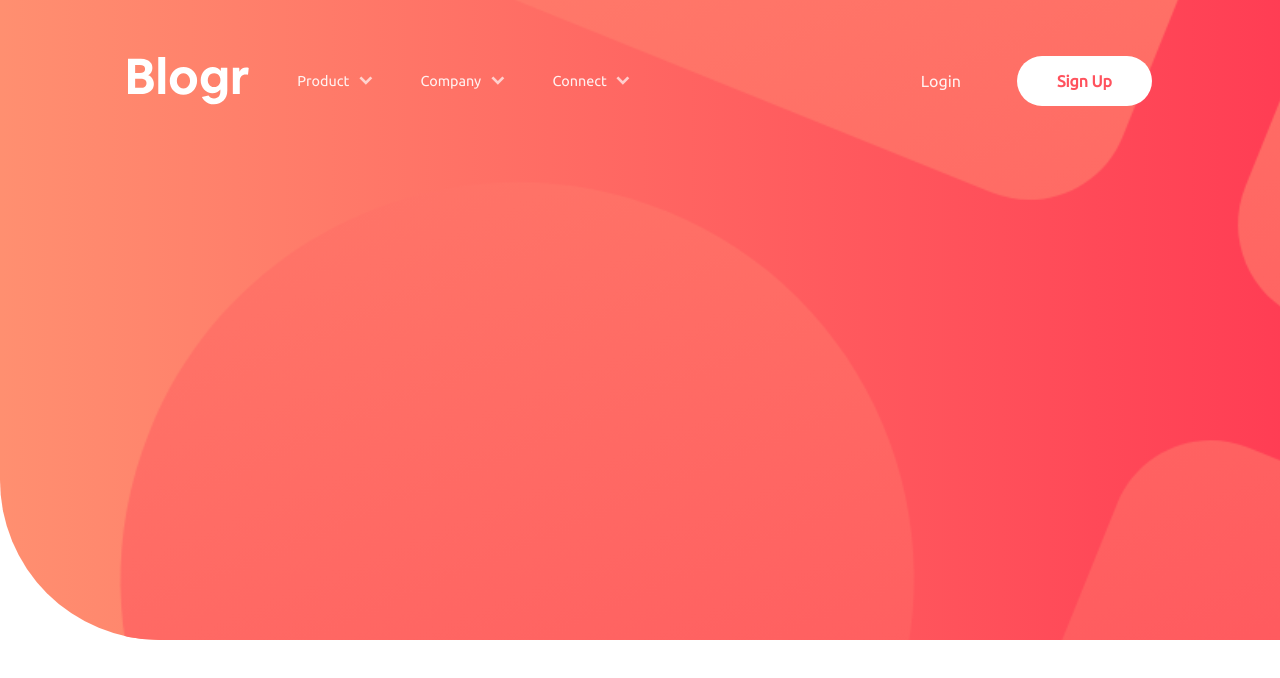
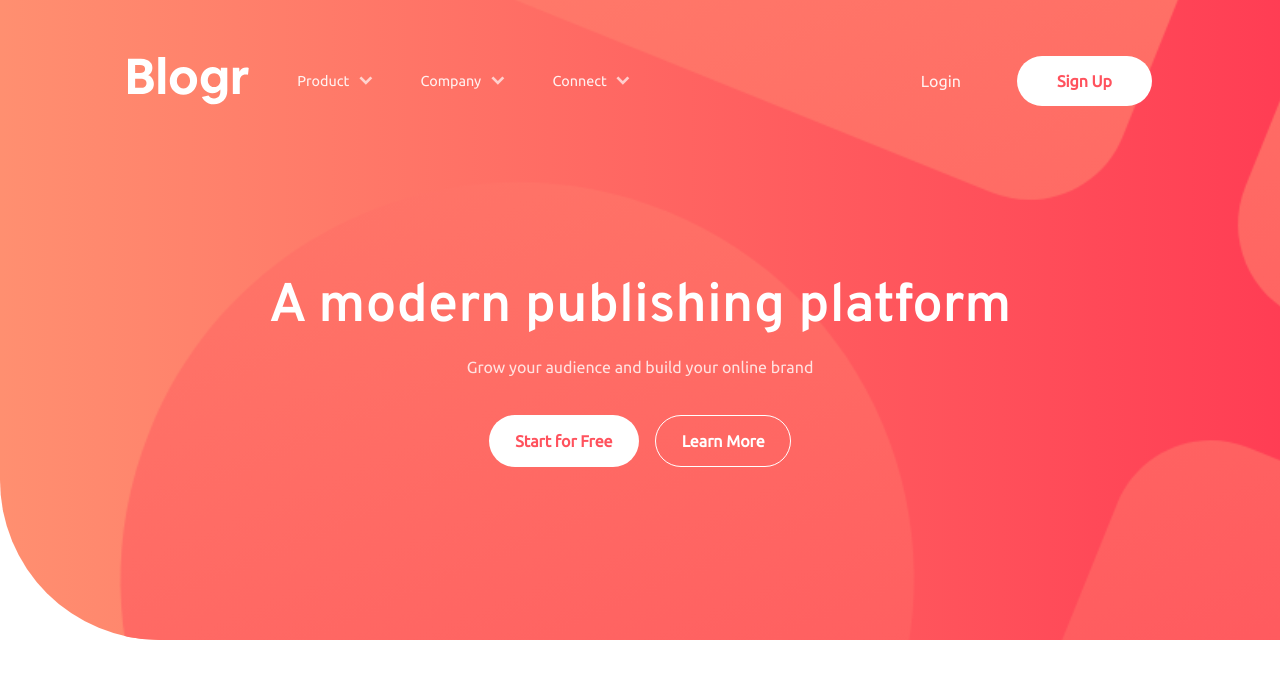
Before and after one commit to sohail-webdev/blogr-landing-page, a React (Vite) app: page / in a window 1280 px wide. Shown: the top 678 px of the page. Built offline with nearby package versions, Linux system fonts and the light colour scheme.

Commit message:
feat: code hero section

```diff
--- a/src/App.jsx
+++ b/src/App.jsx
@@ -1,5 +1,6 @@
 import { useState, useCallback } from "react";
 import Header from "./components/Header";
+import Hero from "./components/Hero";
 
 function App() {
   const [visibleDropdownId, setVisibleDropdownId] = useState(null);
@@ -17,6 +18,7 @@ function App() {
       <div className="header-hero-wrapper">
         <div className="header-hero-bg-pattern"></div>
         <Header visibleDropdownId={visibleDropdownId} toggle_visible_dropdown_id={toggle_visible_dropdown_id} />
+        <Hero />
       </div>
     </>
   );
--- /dev/null
+++ b/src/components/Hero.jsx
@@ -0,0 +1,12 @@
+export default function Hero() {
+  return (
+    <section className="section section-hero">
+      <h1>A modern publishing platform</h1>
+      <p>Grow your audience and build your online brand</p>
+      <div className="hero-buttons-container">
+        <button className="button hero-primary-button">Start for Free</button>
+        <button className="button hero-secondary-button">Learn More</button>
+      </div>
+    </section>
+  );
+}
--- a/src/index.css
+++ b/src/index.css
@@ -100,6 +100,10 @@ a {
   background-size: 250%;
   border-bottom-left-radius: 10rem;
 }
+.header-hero-bg-pattern ~ * {
+  position: relative;
+  z-index: 1;
+}
 /* Header */
 .header {
   display: flex;
@@ -112,6 +116,7 @@ a {
   font-size: 1.2rem;
   gap: 3rem;
 }
+/* Header */
 .logo {
   height: 3rem;
 }
@@ -165,7 +170,6 @@ a {
 .header-buttons > * {
   padding: 1rem 2.5rem;
   border-radius: 10rem;
-  z-index: 1;
 }
 .header-login-button {
   opacity: 0.9;
@@ -175,3 +179,37 @@ a {
   color: var(--color-primary-red-500);
   font-weight: bold;
 }
+/* Hero Section */
+.section-hero {
+  height: 100%;
+  display: flex;
+  flex-direction: column;
+  justify-content: center;
+  align-items: center;
+  gap: 1rem;
+}
+.section-hero > h1 {
+  font-family: var(--font-family-overpass-600);
+  font-size: 3.4rem;
+}
+.section-hero > p {
+  opacity: 0.8;
+}
+.hero-buttons-container {
+  display: flex;
+  margin-top: 1.4rem;
+  gap: 1rem;
+}
+.hero-buttons-container > .button {
+  padding: 1rem 1.6rem;
+  border: 0.1rem solid transparent;
+  border-radius: 10rem;
+  font-weight: bold;
+}
+.hero-buttons-container > .hero-primary-button {
+  color: var(--color-primary-red-500);
+  background-color: var(--color-neutral-white);
+}
+.hero-buttons-container > .hero-secondary-button {
+  border-color: var(--color-neutral-white);
+}
```
